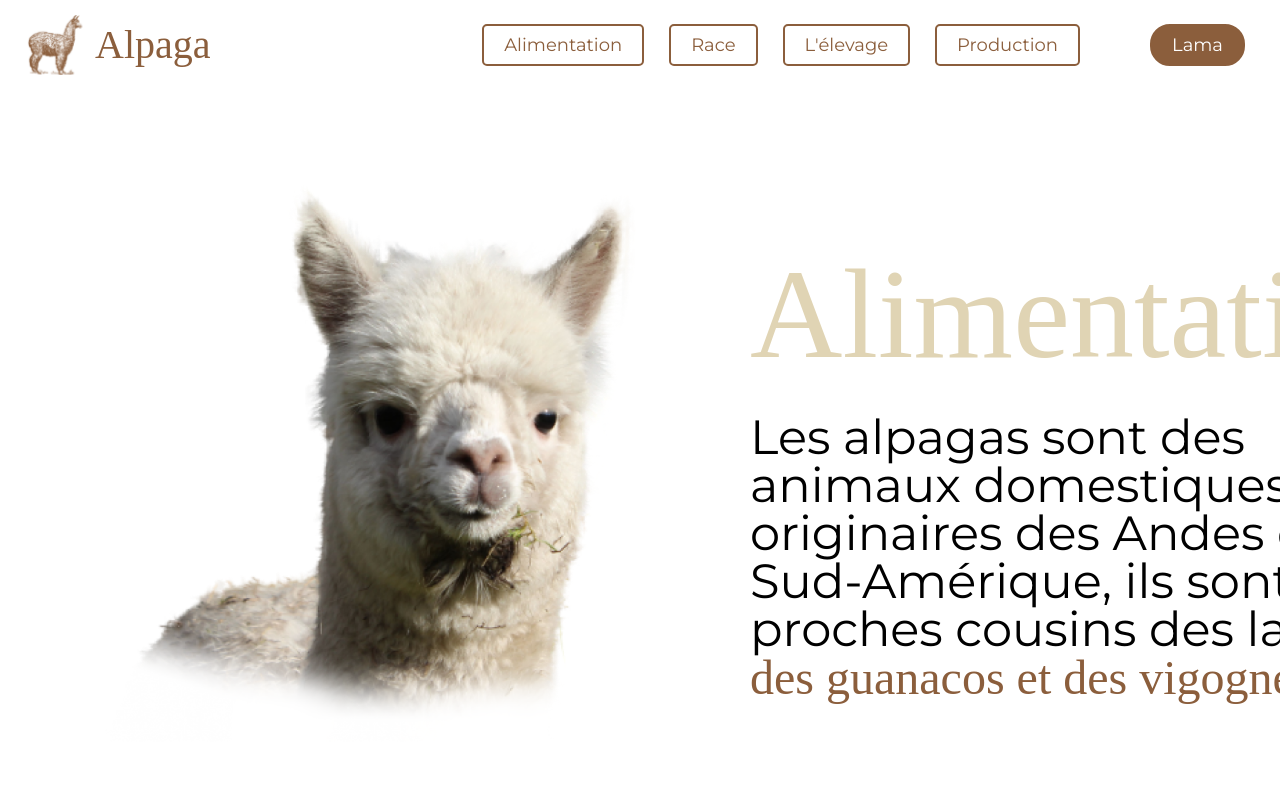
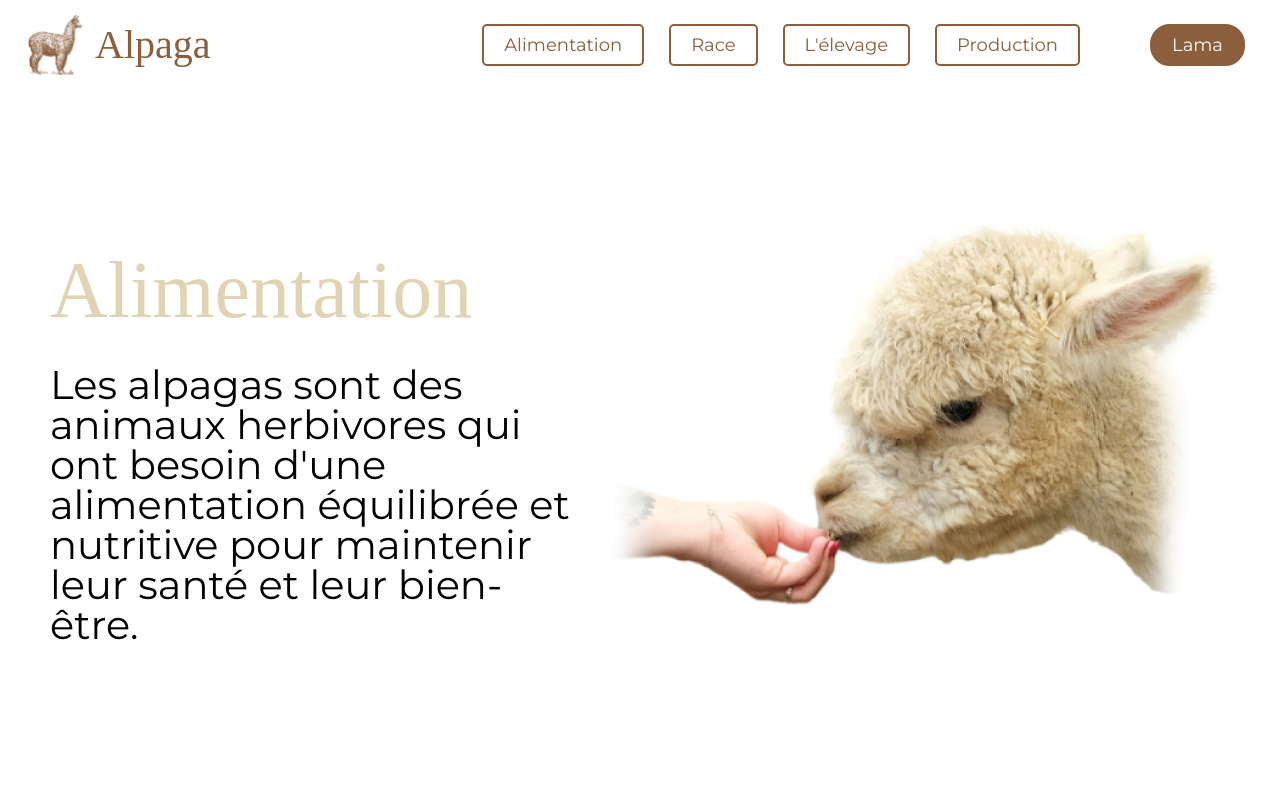
Before and after one commit to julien382/Alpaga, a React (Create React App) app: page /alimentation in a window 1280 px wide. Shown: the top 800 px of the page. Built offline with nearby package versions, Linux system fonts and the light colour scheme; a web font is replaced by a local one.

Commit message:
create part1 alimentation

```diff
--- a/src/pages/Alimentation/Alimentation.css
+++ b/src/pages/Alimentation/Alimentation.css
@@ -0,0 +1,44 @@
+.part1_Alimentation{
+    display: flex;
+    justify-content: space-between;
+    margin-top: 50px;
+    margin-bottom: 250px;
+}
+
+.alpagaMainAlimentation{
+    width: 800px;
+    transition: transform 0.5s ease;
+    margin-top: 50px;
+    margin-right: 50px;
+}
+
+.alpagaMainAlimentation:hover{
+    transform: scale(1.1);
+}
+
+.partTexteAlimentation{
+    margin-top: 100px;
+    margin-left: 50px;
+    width: 800px;
+}
+
+.titleAlimentation{
+    font-size: 80px;
+    margin-bottom: 35px;
+}
+
+.paragrapheTitleAlimentation{
+    font-size: 40px;
+    animation: slide-inText 2s ease forwards;
+}
+
+@keyframes slide-inText {
+    0% {
+      transform: translateX(0%);
+      opacity: 0;
+    }
+    100% {
+      transform: translateX(0%);
+      opacity: 1;
+    }
+}
--- a/src/pages/Alimentation/Alimentation.jsx
+++ b/src/pages/Alimentation/Alimentation.jsx
@@ -1,5 +1,5 @@
 import './Alimentation.css'
-import alpagaMain from "../../assets/mainAlpaga.png";
+import alpagaMain from "../../assets/alpagaAlimentation.png";
 import alpagaBrown from "../../assets/alpagaBrown.png";
 
 const Alimentation = () => {
@@ -7,12 +7,12 @@ const Alimentation = () => {
 
     return (
         <div className='alimentation'>
-            <div className='part1_Accueil'>
-                <img className='alpagaMain' src={alpagaMain} alt="alpagaMain" />
-                <div className='partTexteAccueil'>
-                    <h1 className='titleAccueil font color1'>Alimentation</h1>
-                    <p className='paragrapheTitleAccueil'>Les alpagas sont des animaux domestiques originaires des Andes du Sud-Amérique, ils sont proches cousins des lamas, <span className='font color2'>des guanacos et des vigognes.</span></p>
+            <div className='part1_Alimentation'>
+                <div className='partTexteAlimentation'>
+                    <h1 className='titleAlimentation font color1'>Alimentation</h1>
+                    <p className='paragrapheTitleAlimentation'>Les alpagas sont des animaux herbivores qui ont besoin d'une alimentation équilibrée et nutritive pour maintenir leur santé et leur bien-être.</p>
                 </div>
+                <img className='alpagaMainAlimentation' src={alpagaMain} alt="alpagaMain" />
             </div>
             <div className='part2_Accueil'>
                 <div className='part2_textContainer'>
```
Also changed, not shown: src/assets/alpaca-5564884_1280_preview_rev_1.png (added), src/assets/alpagaAlimentation.png (added).
